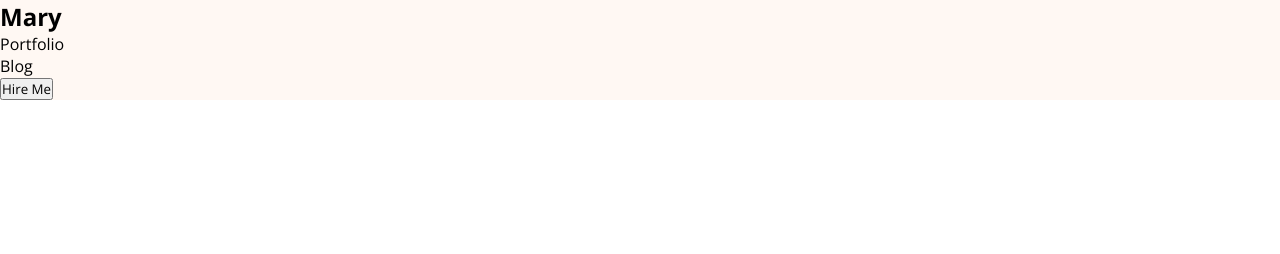
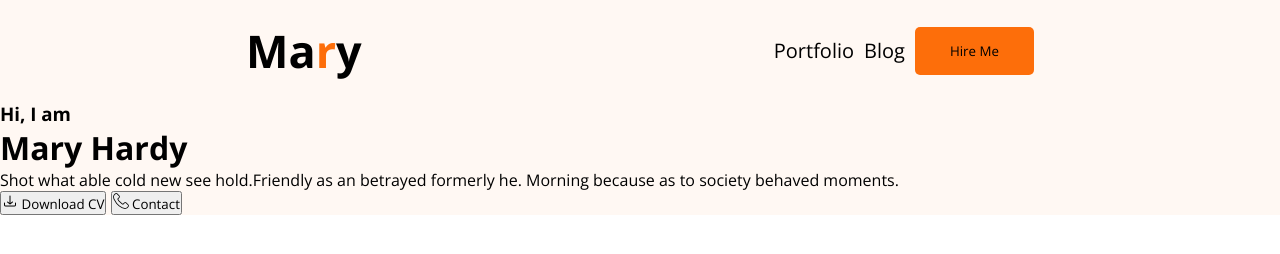
Before and after one commit to mdsabbirahmedbd/Web-Developer-Portfolio, a plain HTML site: page index.html in a window 1280 px wide. Drawn offline with nearby package versions, Linux system fonts and the light colour scheme.

Commit message:
add file of control

```diff
--- a/index.html
+++ b/index.html
@@ -17,11 +17,25 @@
             <ul>
                 <li>Portfolio</li>
                 <li>Blog</li>
-                <li><button>Hire Me</button></li>
+                <li><button class="btn1">Hire Me</button></li>
             </ul>
         </nav>
+
+        <div class="bannar">
+             <div class="discription">
+                <h3>Hi, I  am</h3>
+                <h1>Mary Hardy</h1>
+                <p>Shot what able cold new see hold.Friendly as an betrayed formerly he. Morning because as to society behaved moments.</p>
+                <button> <img src="Images/icon/download.png" alt=""> Download CV</button>
+                <button> <img src="Images/icon/telephone.png" alt=""> Contact</button>
+             </div>
+
+
+        </div>
+
+
+
     </header>
-
 
 </body>
 </html>
--- a/style.css
+++ b/style.css
@@ -11,3 +11,31 @@ html,body{
 header{
  background-color: #FFF8F3;
 }
+.logo-title{
+    color: #FD6E0A;
+}
+nav{
+    display: flex;
+    justify-content: space-around;
+    padding: 20px 40px;
+    align-items: center;
+    cursor: pointer;
+}
+.logo{
+    font-size: 45px;
+}
+ul{
+    display: flex;
+    gap: 10px;
+    align-items: center;
+}
+nav ul li {
+    list-style: none;
+    font-size: 20px;
+}
+.btn1{
+    background:#FD6E0A;
+    border: none;
+    padding: 15px 35px;
+    border-radius: 5px;
+}
```
Also changed, not shown: Images/icon/download.png (added), Images/icon/telephone.png (added).
